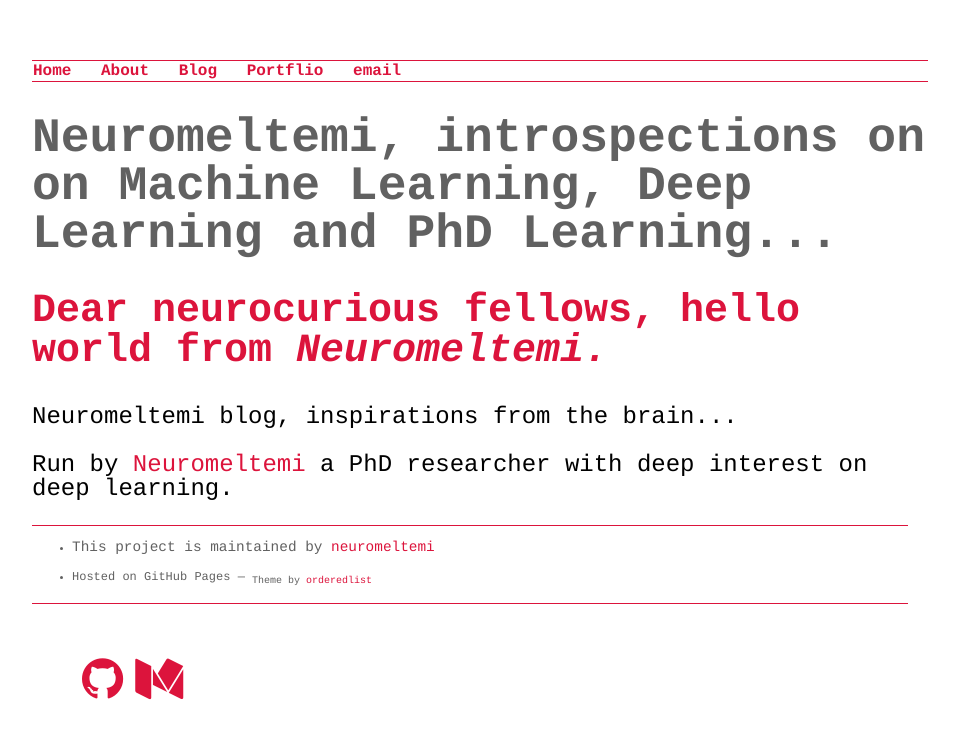
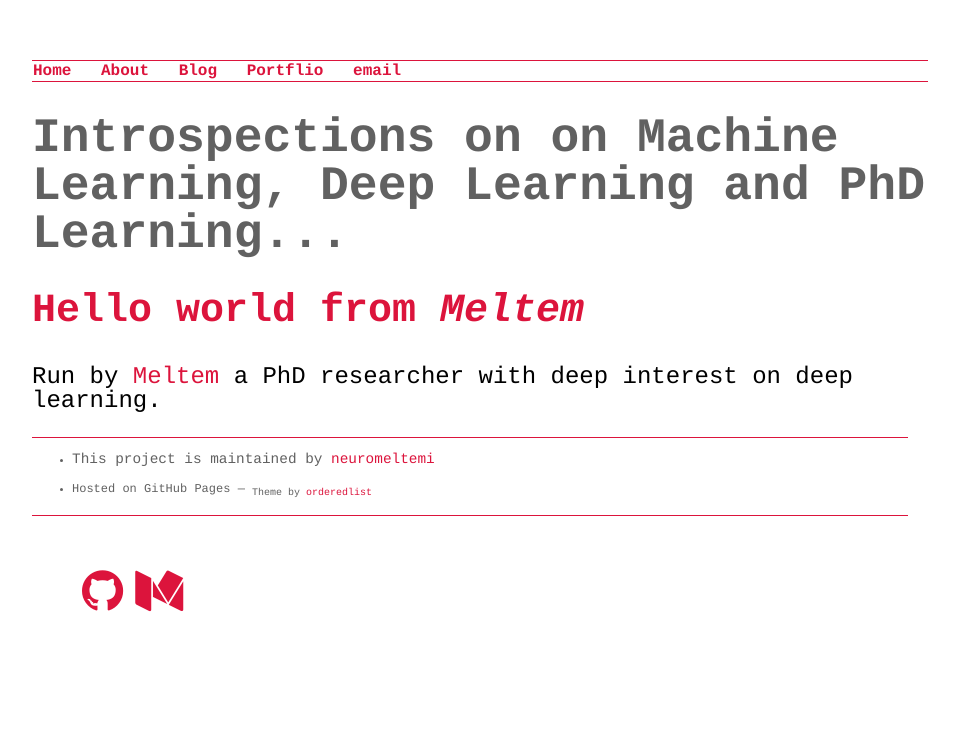
Before and after one commit to inantubek/meltemiatay.github.io, a Jekyll site: the page built from index.html, in a window 1280 px wide. Shown: the top 739 px of the page, without its empty margins (160-1119 px from the left). Built offline with Jekyll 4.4.1, drawn with Linux system fonts in a browser that asks for light colours; nearby versions of some CDN libraries.

Commit message:
Update index.html

```diff
--- a/index.html
+++ b/index.html
@@ -1,8 +1,7 @@
 ---
 layout: default
-title: Neuromeltemi blog, inspirations from human brain...
+title: Meltem's AI blog, inspirations from human brain...
 ---
-			<h1>Neuromeltemi, introspections on on Machine Learning, Deep Learning and PhD Learning...</h1>
-                        <h2>Dear neurocurious fellows, hello world from <i>Neuromeltemi.</i></h2>
-                        <p>Neuromeltemi blog, inspirations from the brain... </p>
-                        <p>Run by <a href="about">Neuromeltemi</a> a PhD researcher with deep interest on deep learning.</p>
+			<h1>Introspections on on Machine Learning, Deep Learning and PhD Learning...</h1>
+                        <h2>Hello world from <i>Meltem</i></h2>
+                        <p>Run by <a href="about">Meltem</a> a PhD researcher with deep interest on deep learning.</p>
```
